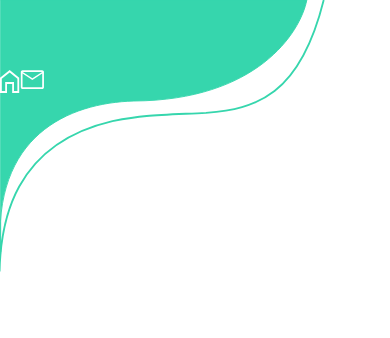
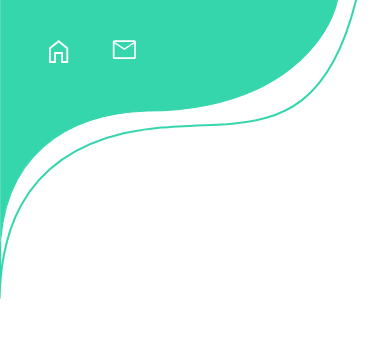
Before and after one commit to davimoreiraa/Adopet, a Next.js app: page / in a window 390 px wide. Shown: the top 338 px of the page. Built offline with nearby package versions, Linux system fonts and the light colour scheme.

Commit message:
Ajusted icons at header

```diff
--- a/src/assets/BordaTop.jsx
+++ b/src/assets/BordaTop.jsx
@@ -1,4 +1,4 @@
-export const BordaTop = (props) => {
+export const BordaTop = () => {
   return (
     <svg width='100%' viewBox="0 0 353 296" fill="none" xmlns="http://www.w3.org/2000/svg">
     <path d="M-0.5 295C0.637588 241.391 14.4678 156.602 122.111 131.519C158.266 124.707 166.649 125.231 223.763 122.611C277.733 118.419 325.624 104.377 351.614 0" stroke="#36D6AD" stroke-width="2"/>
--- a/src/components/Header/index.jsx
+++ b/src/components/Header/index.jsx
@@ -10,10 +10,10 @@ import { MensagemIcon } from '../../assets/MensagemIcon'
 export default function Header() {
   return (
     <header className={`${styles.header_body} position-absolute top-0 start-0`}>
-      <div className={`${styles.border_container} col-10 col-sm-7 col-lg-5`} >
-       <BordaTop width='80%' />
+      <div className={`${styles.border_container} col-11 col-sm-8 col-lg-6 col-xl-5`} >
+       <BordaTop/>
       </div>
-      <nav className={`${styles.icons_container} d-flex justify-content-evenly position-absolute top-0 start-0`}>
+      <nav className={`${styles.icons_container} col-4 col-sm-5 col-lg-4 col-xl-3 d-flex justify-content-around justify-content-md-between position-absolute top-0 start-0`}>
         <div className={`${styles.logo_container}`} >
           <Logo />
         </div>
--- a/src/components/Header/styles.module.css
+++ b/src/components/Header/styles.module.css
@@ -3,13 +3,25 @@
   width: 100vw;
 }
 
-
 .icons_container {
-  margin-top: 70px;
+  margin-top: 65px;
+  margin-left: 47px;
 }
 
 @media only screen and (max-width: 768px) {
+  .icons_container {
+    margin-top: 40px;
+    margin-left: 28px;
+  }
+
   .logo_container {
     display: none;
   }
 }
+
+@media only screen and (max-width: 315px) {
+  .icons_container {
+    margin-top: 15px;
+    margin-left: 10px;
+  }
+}
```
